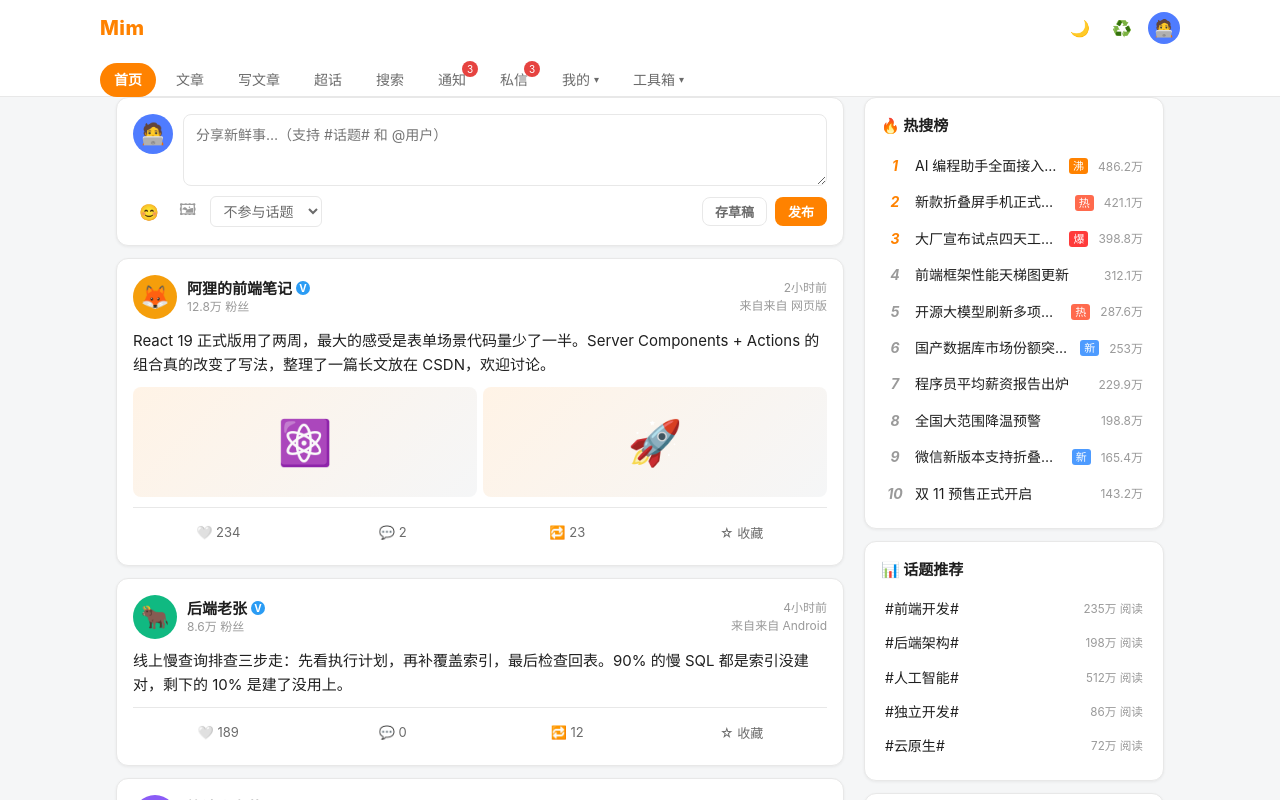
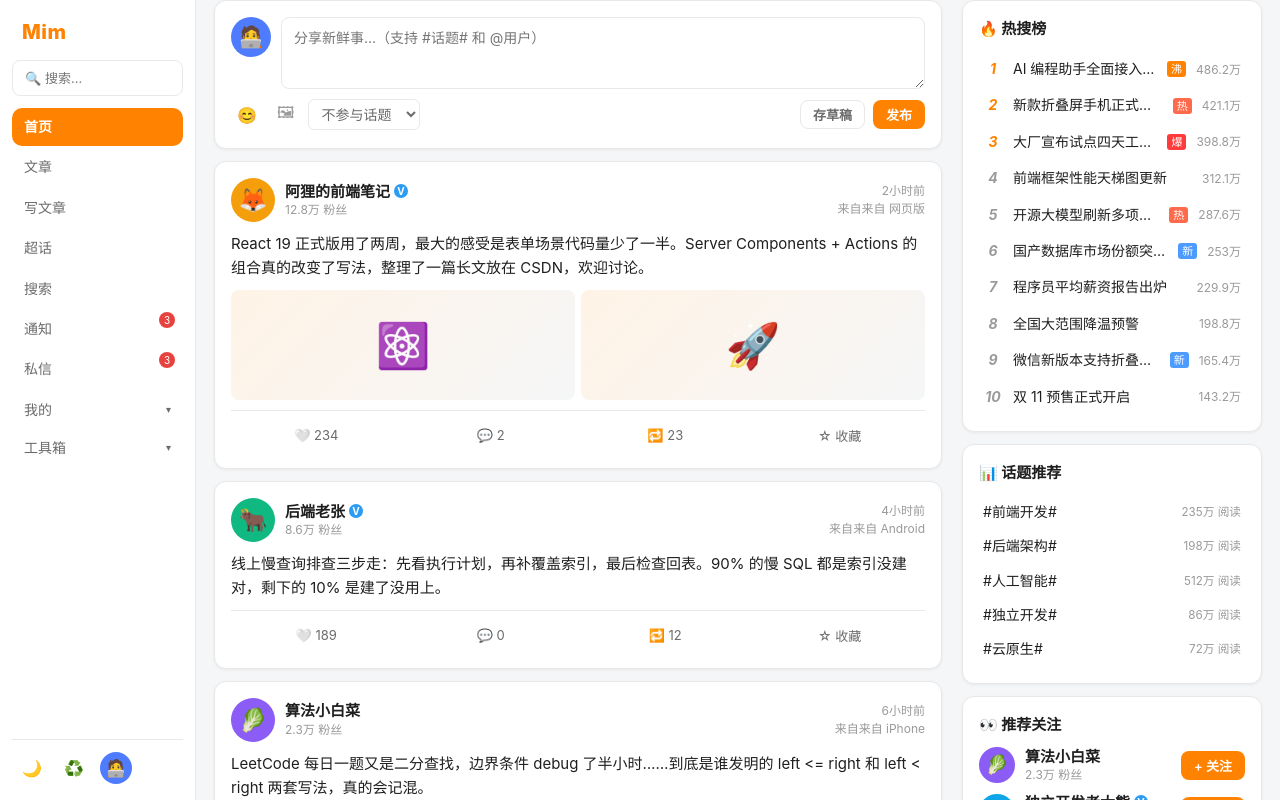
Before and after one commit to afdk1991/mim, a React (Vite) app: page /#/feed in a window 1280 px wide. Shown: the top 800 px of the page. Built offline with nearby package versions, Linux system fonts and the light colour scheme.

Commit message:
feat: 顶部导航改为左侧边栏（我的/工具箱下拉改为手风琴展开，小屏折回顶部条）

```diff
--- a/src/App.tsx
+++ b/src/App.tsx
@@ -120,11 +120,12 @@
   return window.matchMedia('(prefers-color-scheme: dark)').matches ? 'dark' : 'light'
 }
 
-function TopNav() {
+function SideNav() {
   const api = useApp()
-  const { path } = useRouter()
+  const { path, navigate } = useRouter()
   const [theme, setTheme] = useState<'light' | 'dark'>(loadTheme)
-  const [drop, setDrop] = useState<string | null>(null)
+  const [open, setOpen] = useState<string | null>(null)
+  const [q, setQ] = useState('')
 
   useEffect(() => {
     document.documentElement.dataset.theme = theme
@@ -135,16 +136,96 @@
     }
   }, [theme])
 
-  /* 路由变化后自动收起下拉 */
+  /* 路由变化后自动展开包含当前页的分组 */
   useEffect(() => {
-    setDrop(null)
+    for (const item of NAV) {
+      if (!item.children && !item.groups) continue
+      const kids = item.groups ? item.groups.flatMap((g) => g.items) : (item.children ?? [])
+      if (path.startsWith(item.match) || kids.some((k) => path.startsWith(k.match))) {
+        setOpen(item.label)
+        return
+      }
+    }
   }, [path])
 
   return (
-    <header className="topbar">
-      <div className="topbar-inner">
+    <aside className="sidenav">
       <a className="brand" href="#/feed">Mim</a>
-        <div className="topbar-right">
+      <input
+        className="input sidenav-search"
+        type="search"
+        placeholder="🔍 搜索…"
+        value={q}
+        onChange={(e) => setQ(e.target.value)}
+        onKeyDown={(e) => {
+          if (e.key === 'Enter' && q.trim()) navigate(`/search?q=${encodeURIComponent(q.trim())}`)
+        }}
+      />
+      <nav className="sidenav-nav">
+        {NAV.map((item) => {
+          const badge =
+            item.badgeKey === 'notif' ? api.unreadNotifications : item.badgeKey === 'msg' ? api.unreadMessages : 0
+
+          /* 无子项：普通链接 */
+          if (!item.children && !item.groups) {
+            return (
+              <a
+                key={item.label}
+                href={item.href}
+                className={cx('sidenav-link', path.startsWith(item.match) && 'active')}
+              >
+                {item.label}
+                {badge > 0 && <span className="nav-badge">{badge > 99 ? '99+' : badge}</span>}
+              </a>
+            )
+          }
+
+          /* 有子项：手风琴分组 */
+          const kids = item.groups ? item.groups.flatMap((g) => g.items) : (item.children ?? [])
+          const active = path.startsWith(item.match) || kids.some((k) => path.startsWith(k.match))
+          const expanded = open === item.label
+          return (
+            <div key={item.label} className="sidenav-group">
+              <button
+                className={cx('sidenav-link sidenav-group-btn', active && 'active')}
+                onClick={() => setOpen(expanded ? null : item.label)}
+              >
+                {item.label}
+                <i className="sidenav-caret">{expanded ? '▴' : '▾'}</i>
+              </button>
+              {expanded && (
+                <div className="sidenav-sub">
+                  {item.groups
+                    ? item.groups.map((g) => (
+                        <div key={g.title}>
+                          <div className="sidenav-sub-title">{g.title}</div>
+                          {g.items.map((k) => (
+                            <a
+                              key={k.match}
+                              href={k.href}
+                              className={cx('sidenav-link sidenav-sub-link', path.startsWith(k.match) && 'active')}
+                            >
+                              {k.label}
+                            </a>
+                          ))}
+                        </div>
+                      ))
+                    : item.children?.map((k) => (
+                        <a
+                          key={k.match}
+                          href={k.href}
+                          className={cx('sidenav-link sidenav-sub-link', path.startsWith(k.match) && 'active')}
+                        >
+                          {k.label}
+                        </a>
+                      ))}
+                </div>
+              )}
+            </div>
+          )
+        })}
+      </nav>
+      <div className="sidenav-foot">
         <button
           className="icon-btn"
           title={theme === 'dark' ? '切换浅色模式' : '切换深色模式'}
@@ -165,69 +246,7 @@
           <Avatar emoji={api.me.emoji} color={api.me.color} size={32} />
         </a>
       </div>
-      </div>
-      <nav className="topbar-inner" style={{ height: 40, paddingTop: 8 }}>
-        <div className="subnav">
-          {NAV.map((item) => {
-            const badge =
-              item.badgeKey === 'notif' ? api.unreadNotifications : item.badgeKey === 'msg' ? api.unreadMessages : 0
-
-            /* 无子项：普通链接 */
-            if (!item.children && !item.groups) {
-              return (
-                <a key={item.label} href={item.href} className={cx(path.startsWith(item.match) && 'active')}>
-                  {item.label}
-                  {badge > 0 && <span className="nav-badge">{badge > 99 ? '99+' : badge}</span>}
-                </a>
-              )
-            }
-
-            /* 有子项：下拉入口 */
-            const kids = item.groups ? item.groups.flatMap((g) => g.items) : (item.children ?? [])
-            const active = path.startsWith(item.match) || kids.some((k) => path.startsWith(k.match))
-            const open = drop === item.label
-            return (
-              <div key={item.label} className="nav-drop">
-                <button
-                  className={cx('nav-drop-btn', active && 'active')}
-                  onClick={() => setDrop(open ? null : item.label)}
-                >
-                  {item.label}
-                  <i className="nav-caret">▾</i>
-                </button>
-                {open && (
-                  <>
-                    <div className="nav-drop-mask" onClick={() => setDrop(null)} />
-                    <div className="nav-drop-panel">
-                      {item.groups
-                        ? item.groups.map((g) => (
-                            <div key={g.title} className="nav-drop-group">
-                              <div className="nav-drop-group-title">{g.title}</div>
-                              {g.items.map((k) => (
-                                <a
-                                  key={k.match}
-                                  href={k.href}
-                                  className={cx(path.startsWith(k.match) && 'active')}
-                                >
-                                  {k.label}
-                                </a>
-                              ))}
-                            </div>
-                          ))
-                        : item.children?.map((k) => (
-                            <a key={k.match} href={k.href} className={cx(path.startsWith(k.match) && 'active')}>
-                              {k.label}
-                            </a>
-                          ))}
-                    </div>
-                  </>
-                )}
-              </div>
-            )
-          })}
-        </div>
-      </nav>
-    </header>
+    </aside>
   )
 }
 
@@ -406,12 +425,12 @@
   }, [])
 
   return (
-    <>
-      <TopNav />
+    <div className="shell">
+      <SideNav />
       <main className="app-shell">
         <Page />
       </main>
-    </>
+    </div>
   )
 }
 
--- a/src/styles.css
+++ b/src/styles.css
@@ -47,77 +47,118 @@
 
 /* ---------- 布局骨架 ---------- */
 
+.shell {
+  display: flex;
+  min-height: 100vh;
+}
+
 .app-shell {
+  flex: 1;
+  min-width: 0;
   max-width: 1080px;
   margin: 0 auto;
   padding: 0 16px 60px;
 }
 
-.topbar {
+/* ---------- 左侧边栏 ---------- */
+
+.sidenav {
   position: sticky;
   top: 0;
-  z-index: 50;
+  align-self: flex-start;
+  height: 100vh;
+  width: 196px;
+  flex-shrink: 0;
+  display: flex;
+  flex-direction: column;
+  gap: 12px;
+  padding: 16px 12px;
   background: rgba(255, 255, 255, 0.92);
   backdrop-filter: blur(8px);
-  border-bottom: 1px solid var(--border);
-  margin: 0 -16px;
-  padding: 0 16px;
-}
-
-.topbar-inner {
-  max-width: 1080px;
-  margin: 0 auto;
-  display: flex;
-  align-items: center;
-  gap: 16px;
-  height: 56px;
-}
-
-.brand {
+  border-right: 1px solid var(--border);
+  z-index: 50;
+}
+
+.sidenav .brand {
   font-size: 20px;
   font-weight: 800;
   color: var(--primary);
   letter-spacing: 0.5px;
-}
-
-.topbar-right {
-  margin-left: auto;
-  display: flex;
-  align-items: center;
-  gap: 10px;
-}
-
-.subnav {
-  display: flex;
-  gap: 6px;
-  padding: 12px 0;
-  flex-wrap: wrap;
-}
-
-.subnav a {
-  padding: 6px 14px;
-  border-radius: 999px;
+  padding: 0 10px;
+}
+
+.sidenav-search {
+  font-size: 13px;
+  padding: 7px 10px;
+  border-radius: 10px;
+}
+
+.sidenav-nav {
+  flex: 1;
+  overflow-y: auto;
+  display: flex;
+  flex-direction: column;
+  gap: 2px;
+}
+
+.sidenav-link {
+  display: flex;
+  align-items: center;
+  gap: 4px;
+  width: 100%;
+  padding: 8px 12px;
+  border-radius: 10px;
   font-size: 14px;
   color: var(--text-2);
   position: relative;
   transition: all 0.15s;
-}
-
-.subnav a:hover {
+  text-align: left;
+}
+
+button.sidenav-link {
+  background: none;
+  border: none;
+  cursor: pointer;
+  font-family: inherit;
+}
+
+.sidenav-link:hover {
   background: var(--primary-weak);
   color: var(--primary);
 }
 
-.subnav a.active {
+.sidenav-link.active {
   background: var(--primary);
   color: #fff;
   font-weight: 600;
 }
 
-.subnav .nav-badge {
+.sidenav-group-btn {
+  justify-content: space-between;
+}
+
+.sidenav-sub {
+  display: flex;
+  flex-direction: column;
+  gap: 2px;
+  padding: 2px 0 4px 12px;
+}
+
+.sidenav-sub-title {
+  font-size: 11px;
+  color: var(--text-3);
+  padding: 6px 12px 2px;
+}
+
+.sidenav-sub-link {
+  font-size: 13px;
+  padding: 7px 12px;
+}
+
+.sidenav .nav-badge {
   position: absolute;
-  top: -2px;
-  right: 2px;
+  top: 2px;
+  right: 8px;
   background: var(--danger);
   color: #fff;
   font-size: 10px;
@@ -127,6 +168,22 @@
   border-radius: 999px;
   text-align: center;
   padding: 0 4px;
+}
+
+.sidenav-caret {
+  font-style: normal;
+  font-size: 10px;
+  line-height: 1;
+  margin-left: auto;
+}
+
+.sidenav-foot {
+  margin-top: auto;
+  display: flex;
+  align-items: center;
+  gap: 10px;
+  padding: 12px 4px 0;
+  border-top: 1px solid var(--border);
 }
 
 .page-grid {
@@ -1357,7 +1414,7 @@
   color-scheme: dark;
 }
 
-html[data-theme='dark'] .topbar {
+html[data-theme='dark'] .sidenav {
   background: rgba(20, 22, 26, 0.92);
 }
 
@@ -1375,6 +1432,59 @@
 
   .page-grid .side-col {
     order: 2;
+  }
+
+  /* 小屏：侧边栏折回顶部条 */
+  .shell {
+    flex-direction: column;
+  }
+
+  .sidenav {
+    position: sticky;
+    top: 0;
+    width: auto;
+    height: auto;
+    flex-direction: row;
+    align-items: center;
+    gap: 10px;
+    padding: 8px 12px;
+    border-right: none;
+    border-bottom: 1px solid var(--border);
+  }
+
+  .sidenav .brand {
+    padding: 0;
+  }
+
+  .sidenav-nav {
+    flex: 1;
+    flex-direction: row;
+    align-items: center;
+    gap: 4px;
+    overflow-x: auto;
+    overflow-y: hidden;
+  }
+
+  .sidenav-link {
+    width: auto;
+    white-space: nowrap;
+  }
+
+  .sidenav-sub {
+    flex-direction: row;
+    align-items: center;
+    gap: 4px;
+    padding: 0;
+  }
+
+  .sidenav-sub-title {
+    display: none;
+  }
+
+  .sidenav-foot {
+    margin-top: 0;
+    padding: 0;
+    border-top: none;
   }
 
   .article-layout {
@@ -2640,88 +2750,96 @@
   flex-shrink: 0;
 }
 
-/* ---------- 导航下拉（我的 / 工具箱） ---------- */
-
-.nav-drop {
-  position: relative;
-}
-
-.nav-drop-btn {
-  padding: 6px 14px;
-  border-radius: 999px;
-  font-size: 14px;
-  color: var(--text-2);
-  background: none;
-  border: none;
-  cursor: pointer;
-  display: inline-flex;
-  align-items: center;
-  gap: 4px;
+/* ---------- 个人中心 · 我的应用面板 ---------- */
+.myhub-card {
+  padding: 14px 16px;
+}
+.myhub-head {
+  display: flex;
+  align-items: baseline;
+  gap: 8px;
+  margin-bottom: 10px;
+}
+.myhub-head b {
+  font-size: 15px;
+}
+.myhub-hint {
+  color: var(--text-3);
+  font-size: 12px;
+}
+.myhub-assets {
+  display: grid;
+  grid-template-columns: repeat(4, 1fr);
+  gap: 8px;
+}
+.myhub-asset {
+  display: flex;
+  flex-direction: column;
+  align-items: center;
+  gap: 2px;
+  background: var(--bg);
+  border-radius: 10px;
+  padding: 12px 8px;
   transition: all 0.15s;
 }
-
-.nav-drop-btn:hover {
+.myhub-asset:hover {
   background: var(--primary-weak);
-  color: var(--primary);
-}
-
-.nav-drop-btn.active {
-  background: var(--primary);
-  color: #fff;
+}
+.myhub-asset-emoji {
+  font-size: 20px;
+}
+.myhub-asset-value {
+  font-size: 17px;
+  color: var(--primary);
+}
+.myhub-asset small {
+  color: var(--text-3);
+  font-size: 12px;
+}
+.myhub-grid {
+  display: grid;
+  grid-template-columns: repeat(auto-fill, minmax(160px, 1fr));
+  gap: 8px;
+}
+.myhub-app {
+  display: flex;
+  align-items: center;
+  gap: 10px;
+  background: var(--bg);
+  border-radius: 10px;
+  padding: 10px 12px;
+  transition: all 0.15s;
+  min-width: 0;
+}
+.myhub-app:hover {
+  background: var(--primary-weak);
+}
+.myhub-app-emoji {
+  font-size: 22px;
+  flex-shrink: 0;
+}
+.myhub-app-info {
+  display: flex;
+  flex-direction: column;
+  line-height: 1.4;
+  min-width: 0;
+}
+.myhub-app-info b {
+  font-size: 13px;
+}
+.myhub-app-info small {
+  color: var(--text-3);
+  font-size: 12px;
+  white-space: nowrap;
+  overflow: hidden;
+  text-overflow: ellipsis;
+}
+.myhub-app-num {
+  color: var(--primary);
   font-weight: 600;
 }
-
-.nav-caret {
-  font-style: normal;
-  font-size: 10px;
-  line-height: 1;
-}
-
-.nav-drop-mask {
-  position: fixed;
-  inset: 0;
-  z-index: 90;
-  background: transparent;
-}
-
-.nav-drop-panel {
-  position: absolute;
-  top: calc(100% + 6px);
-  right: 0;
-  z-index: 100;
-  min-width: 140px;
-  padding: 8px;
-  border-radius: 12px;
-  background: var(--card);
-  border: 1px solid var(--border);
-  box-shadow: 0 12px 32px rgba(0, 0, 0, 0.12);
-  display: grid;
-  gap: 2px;
-  max-height: min(60vh, 480px);
-  overflow-y: auto;
-}
-
-.nav-drop-panel a {
-  padding: 7px 12px;
-  border-radius: 8px;
-  font-size: 13px;
-  color: var(--text);
-  white-space: nowrap;
-}
-
-.nav-drop-panel a:hover {
-  background: var(--primary-weak);
-  color: var(--primary);
-}
-
-.nav-drop-panel a.active {
-  color: var(--primary);
-  font-weight: 600;
-  background: var(--primary-weak);
-}
-
-.nav-drop-group-title {
-  font-size: 11px;
-  color: var(--text-3);
-  padding: 6px 12px 2px;
-}
+@media (max-width: 640px) {
+  .myhub-assets {
+    grid-template-columns: repeat(2, 1fr);
+  }
+}
```
Lines whose indentation alone changed are shown as unchanged.
